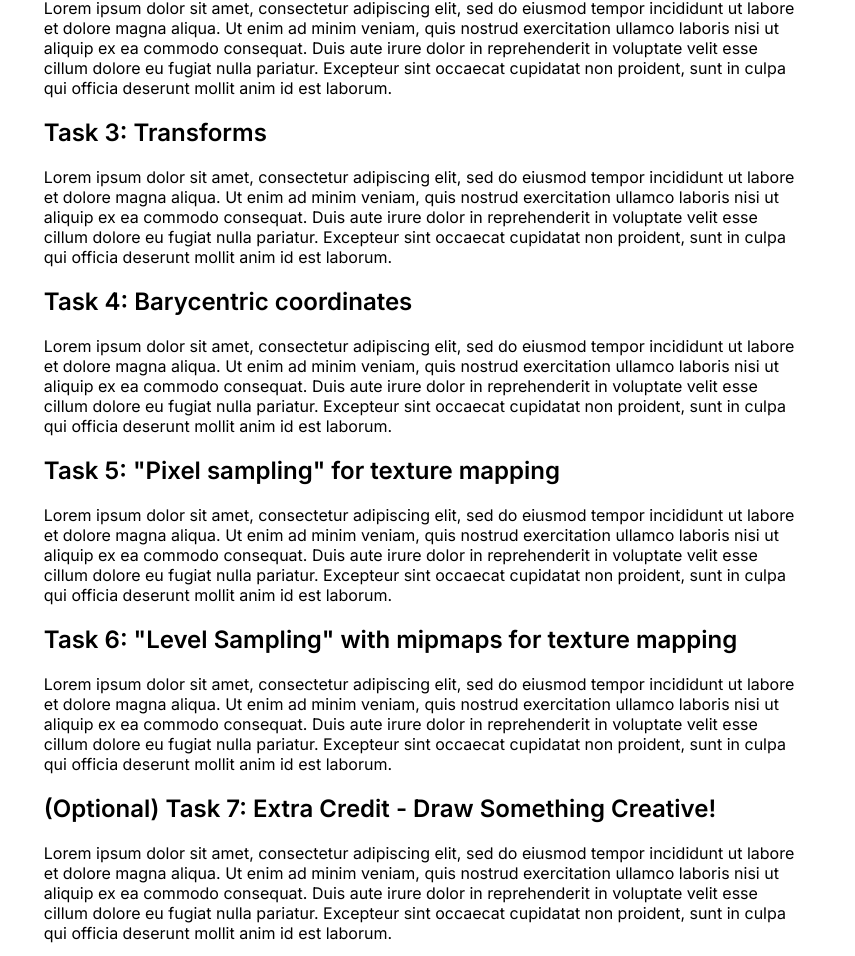
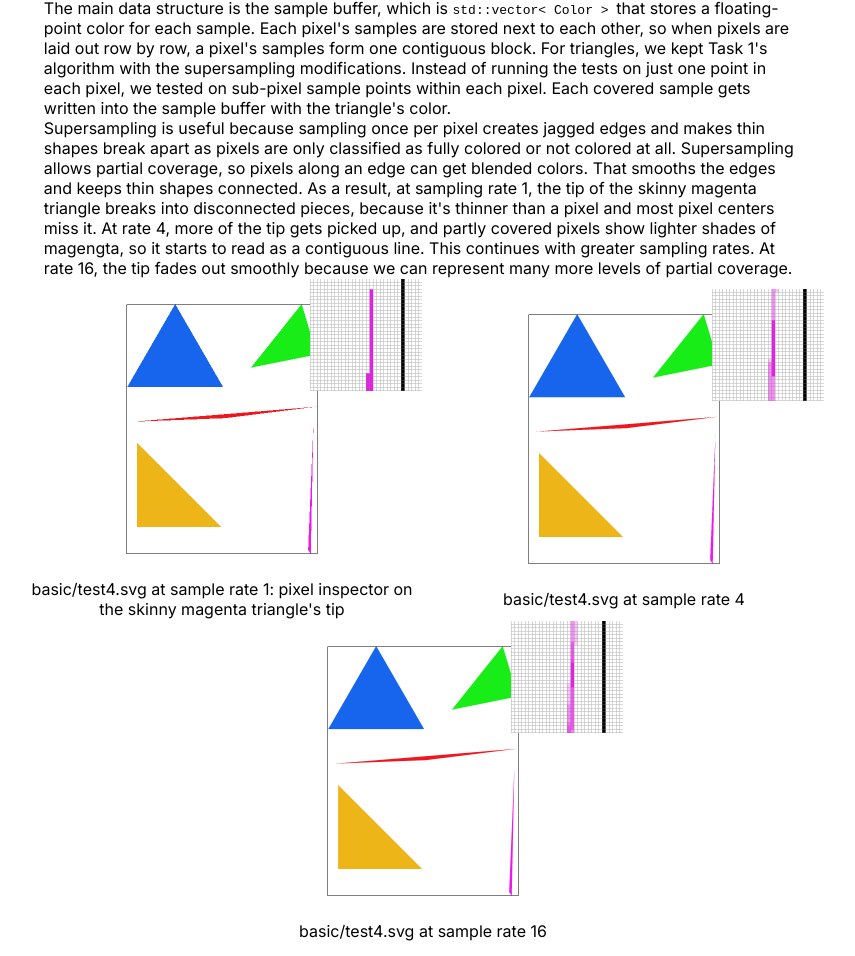
Before and after one commit to cal-cs184-student/hw1-lettuce-better-writeup, a plain HTML site: page index.html in a window 1280 px wide. Shown: the part 1744-2700 px from the top of the page, without its empty margins (217-1072 px from the left). Drawn offline with nearby package versions, Linux system fonts and the light colour scheme; some packages are replaced by stand-ins of ours.

Commit message:
add: task 2

```diff
--- a/index.html
+++ b/index.html
@@ -85,7 +85,33 @@
 		</div>
 
 		<h2>Task 2: Antialiasing by Supersampling</h2>
-		Lorem ipsum dolor sit amet, consectetur adipiscing elit, sed do eiusmod tempor incididunt ut labore et dolore magna aliqua. Ut enim ad minim veniam, quis nostrud exercitation ullamco laboris nisi ut aliquip ex ea commodo consequat. Duis aute irure dolor in reprehenderit in voluptate velit esse cillum dolore eu fugiat nulla pariatur. Excepteur sint occaecat cupidatat non proident, sunt in culpa qui officia deserunt mollit anim id est laborum.
+		The main data structure is the sample buffer, which is <code>std::vector< Color > </code> that stores a floating-point color for each sample. Each pixel's samples are stored next to each other, so when pixels are laid out row by row, a pixel's samples form one contiguous block.
+			For triangles, we kept Task 1's algorithm with the supersampling modifications. Instead of running the tests on just one point in each pixel, we tested on sub-pixel sample points within each pixel. Each covered sample gets written into the sample buffer with the triangle's color.
+			<br>
+		Supersampling is useful because sampling once per pixel creates jagged edges and makes thin shapes break apart as pixels are only classified as fully colored or not colored at all. Supersampling allows partial coverage, so pixels along an edge can get blended colors. That smooths the edges and keeps thin shapes connected.
+		As a result, at sampling rate 1, the tip of the skinny magenta triangle breaks into disconnected pieces, because it's thinner than a pixel and most pixel centers miss it. At rate 4, more of the tip gets picked up, and partly covered pixels show lighter shades of magengta, so it starts to read as a contiguous line. This continues
+		with greater sampling rates. At rate 16, the tip fades out smoothly because we can represent many more levels of partial coverage.
+
+		<div style="display: flex; flex-direction: column; align-items: center;">
+			<table style="width: 100%; text-align: center; border-collapse: collapse;">
+			  <tr>
+				<td style="text-align: center;">
+				  <img src="assets/task2-test4-sr1.png" width="400px"/>
+				  <figcaption>basic/test4.svg at sample rate 1: pixel inspector on the skinny magenta triangle's tip</figcaption>
+				</td>
+				<td style="text-align: center;">
+				  <img src="assets/task2-test4-sr4.png" width="400px"/>
+				  <figcaption>basic/test4.svg at sample rate 4</figcaption>
+				</td>
+			  </tr>
+			  <tr>
+				<td colspan="2" style="text-align: center;">
+				  <img src="assets/task2-test4-sr16.png" width="400px"/>
+				  <figcaption>basic/test4.svg at sample rate 16</figcaption>
+				</td>
+			  </tr>
+			</table>
+		</div>
 
 		<h2>Task 3: Transforms</h2>
 		Lorem ipsum dolor sit amet, consectetur adipiscing elit, sed do eiusmod tempor incididunt ut labore et dolore magna aliqua. Ut enim ad minim veniam, quis nostrud exercitation ullamco laboris nisi ut aliquip ex ea commodo consequat. Duis aute irure dolor in reprehenderit in voluptate velit esse cillum dolore eu fugiat nulla pariatur. Excepteur sint occaecat cupidatat non proident, sunt in culpa qui officia deserunt mollit anim id est laborum.
```
Also changed, not shown: assets/task2-test4-sr1.png (added), assets/task2-test4-sr16.png (added), assets/task2-test4-sr4.png (added).
